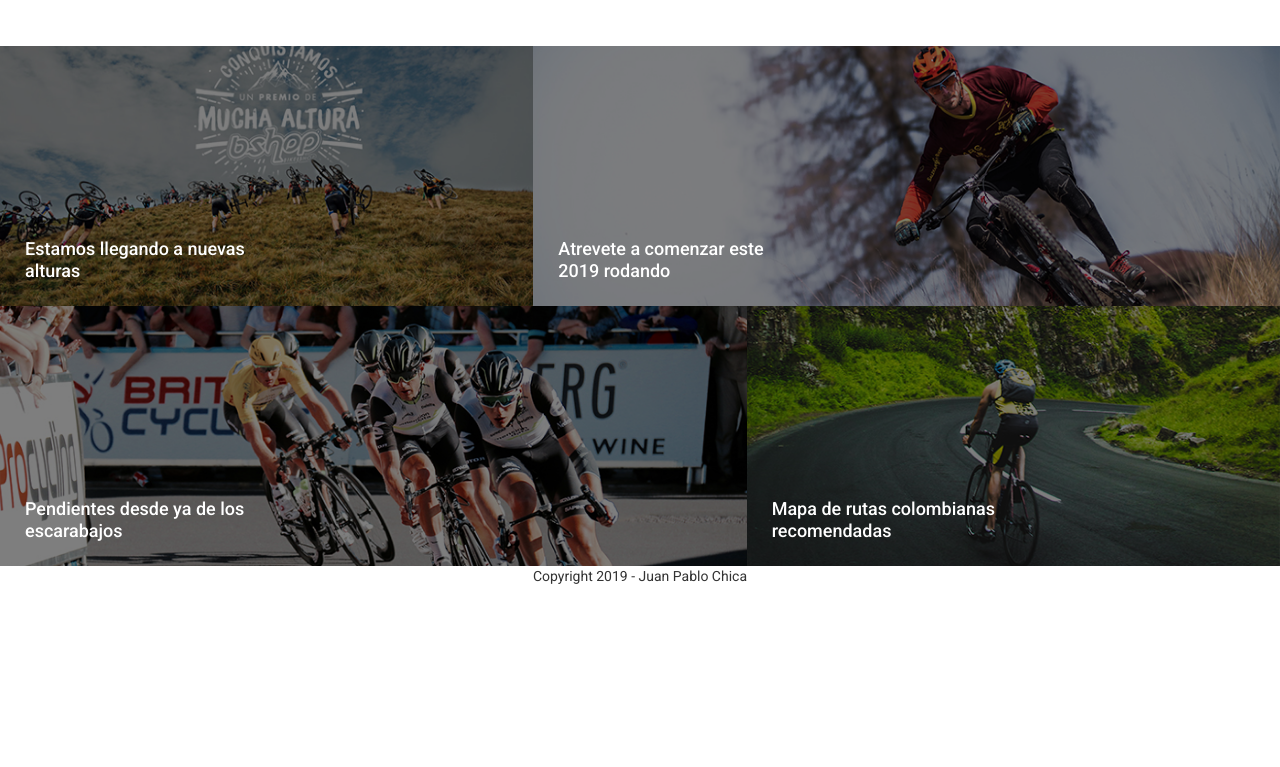
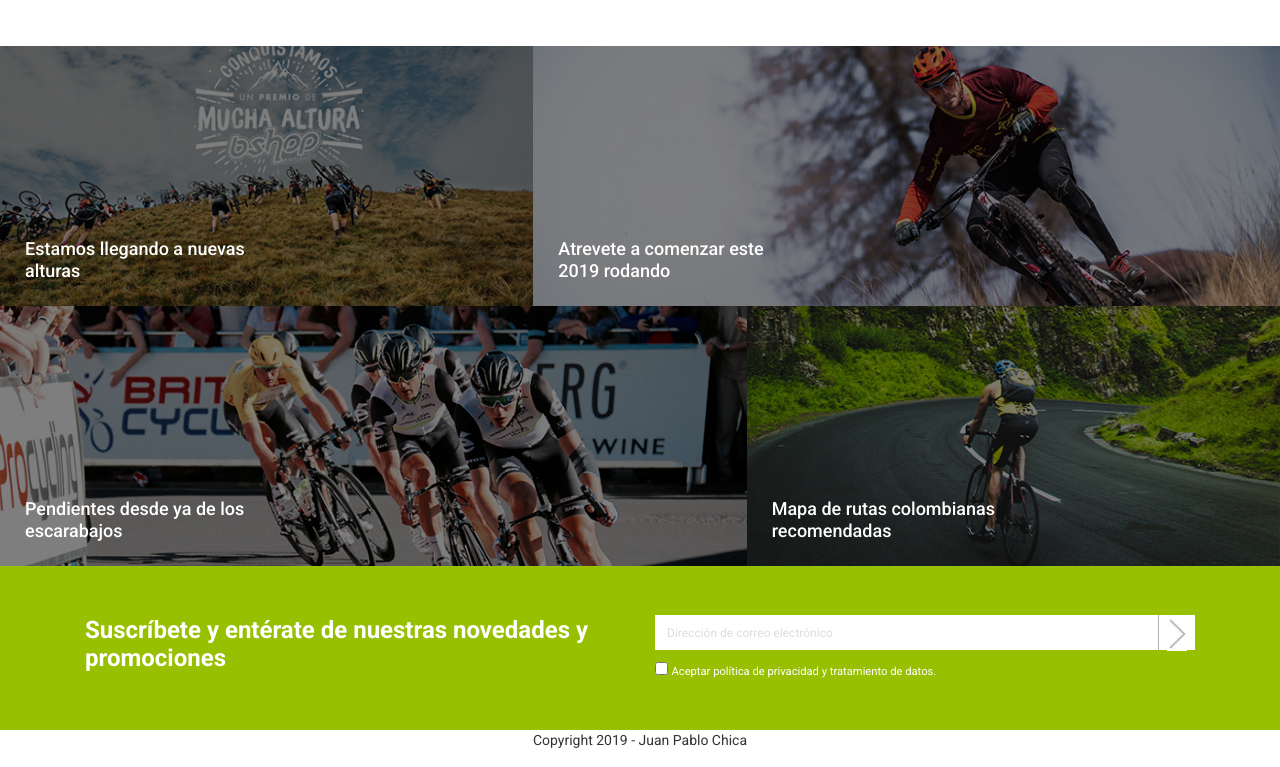
Before and after one commit to juanpchica/testPage, a plain HTML site: page index.html in a window 1280 px wide. Shown: the part 2033-2800 px from the top of the page. Before the commit the page ends 2636 px from the top, so only its background shows below. Drawn offline with nearby package versions, Linux system fonts and the light colour scheme.

Commit message:
Se agrega formulario de subscripcion

```diff
--- a/css/main.css
+++ b/css/main.css
@@ -326,6 +326,21 @@ ul.slick-dots li.slick-active {
     left: 35px;
 }
 
+/* Subscribe */
+.subscribe {
+    background: #97c000;
+}
+.content-input-subscribe {
+    margin-bottom: 10px;
+}
+.content-input-subscribe button {
+    background: #fff !important;
+    height: 35px;
+}
+.content-input-subscribe .input-searcher {
+    height: 35px;
+}
+
 @media (min-width: 580px){
     .about-us::before {
         width: 50%;
--- a/index.html
+++ b/index.html
@@ -395,6 +395,28 @@
 					</div>
 				</div>
 			</div>
+
+			<div class="subscribe intro">
+				<div class="container">
+					<div class="row align-items-center">
+						<div class="col-sm">
+							<h2 class="h4 col-whi bold">Suscríbete y entérate de nuestras novedades y promociones</h2>
+						</div>
+						<div class="col-sm">
+							<form>
+								<div class="content-input-subscribe d-flex align-items-center">
+									<input type="text" class="form-control input-searcher" placeholder="Dirección de correo electrónico">
+									<button type="submit" class="btn-searcher-form">
+										<img src="img/arrow-subscribe.jpg" class="img-fluid">
+									</button>
+								</div>
+								<input type="checkbox" value="0">
+								<small class="col-whi">Aceptar política de privacidad y tratamiento de datos.</small>
+							</form>
+						</div>
+					</div>
+				</div>
+			</div>
 		</section>
 
 		<footer>
```
